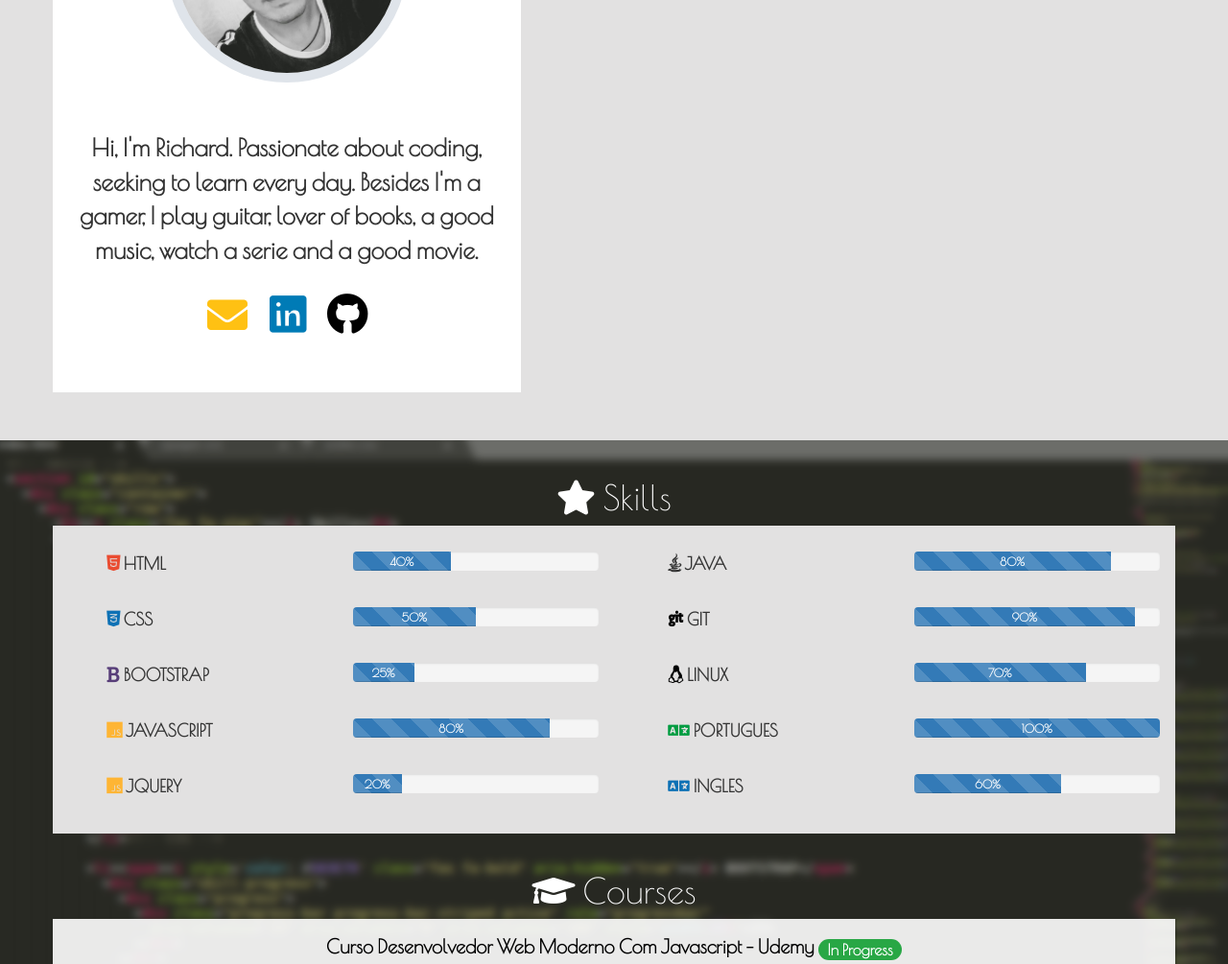
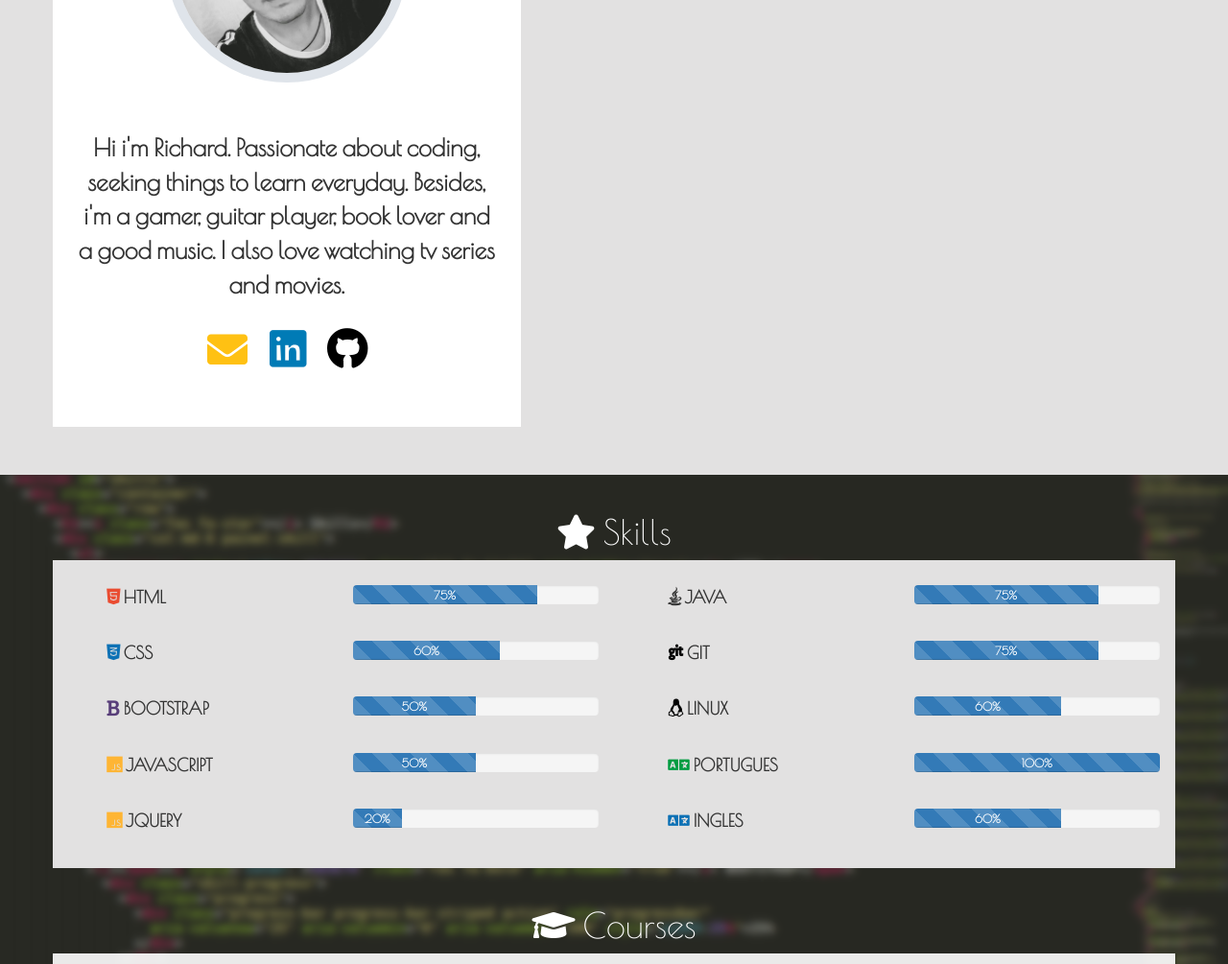
Before and after one commit to RichardJd/RichardJd.github.io, a plain HTML site: page index.html in a window 1280 px wide. Shown: the part 1180-2185 px from the top of the page at 96% size. Drawn offline with nearby package versions, Linux system fonts and the light colour scheme.

Commit message:
Alteracoes de porcentagens nas skills

```diff
--- a/index.html
+++ b/index.html
@@ -85,7 +85,7 @@
             <img class="profile-img" src="images/profile.jpg">
 
             <p>
-              Hi, I'm Richard. Passionate about coding, seeking to learn every day. Besides I'm a gamer, I play guitar, lover of books, a good music, watch a serie and a good movie.
+              Hi i'm Richard. Passionate about coding, seeking things to learn everyday. Besides, i'm a gamer, guitar player, book lover and a good music. I also love watching tv series and movies.
             </p>
 
             <ul class="social">
@@ -124,7 +124,7 @@
               <div class="skill-progress">
                 <div class="progress">
                   <div class="progress-bar progress-bar-striped active" role="progressbar"
-                    aria-valuenow="40" aria-valuemin="0" aria-valuemax="100" style="width:40%">40%
+                    aria-valuenow="75" aria-valuemin="0" aria-valuemax="100" style="width:75%">75%
                   </div>
                 </div>
               </div>
@@ -134,7 +134,7 @@
               <div class="skill-progress">
                 <div class="progress">
                   <div class="progress-bar progress-bar-striped active" role="progressbar"
-                    aria-valuenow="50" aria-valuemin="0" aria-valuemax="100" style="width:50%">50%
+                    aria-valuenow="60" aria-valuemin="0" aria-valuemax="100" style="width:60%">60%
                   </div>
                 </div>
               </div>
@@ -144,7 +144,7 @@
               <div class="skill-progress">
                 <div class="progress">
                   <div class="progress-bar progress-bar-striped active" role="progressbar"
-                    aria-valuenow="25" aria-valuemin="0" aria-valuemax="100" style="width:25%">25%
+                    aria-valuenow="50" aria-valuemin="0" aria-valuemax="100" style="width:50%">50%
                   </div>
                 </div>
               </div>
@@ -154,7 +154,7 @@
               <div class="skill-progress">
                 <div class="progress">
                   <div class="progress-bar progress-bar-striped active" role="progressbar"
-                    aria-valuenow="80" aria-valuemin="0" aria-valuemax="100" style="width:80%">80%
+                    aria-valuenow="50" aria-valuemin="0" aria-valuemax="100" style="width:50%">50%
                   </div>
                 </div>
               </div>
@@ -178,7 +178,7 @@
               <div class="skill-progress">
                 <div class="progress">
                   <div class="progress-bar progress-bar-striped active" role="progressbar"
-                    aria-valuenow="80" aria-valuemin="0" aria-valuemax="100" style="width:80%">80%
+                    aria-valuenow="75" aria-valuemin="0" aria-valuemax="100" style="width:75%">75%
                   </div>
                 </div>
               </div>
@@ -188,7 +188,7 @@
               <div class="skill-progress">
                 <div class="progress">
                   <div class="progress-bar progress-bar-striped active" role="progressbar"
-                    aria-valuenow="90" aria-valuemin="0" aria-valuemax="100" style="width:90%">90%
+                    aria-valuenow="75" aria-valuemin="0" aria-valuemax="100" style="width:75%">75%
                   </div>
                 </div>
               </div>
@@ -198,7 +198,7 @@
               <div class="skill-progress">
                 <div class="progress">
                   <div class="progress-bar progress-bar-striped active" role="progressbar"
-                    aria-valuenow="70" aria-valuemin="0" aria-valuemax="100" style="width:70%">70%
+                    aria-valuenow="60" aria-valuemin="0" aria-valuemax="100" style="width:60%">60%
                   </div>
                 </div>
               </div>
@@ -262,10 +262,10 @@
               </div>
             </li>
 
-            <li data-toggle="collapse" href="#course-git" role="button"
+            <li data-toggle="collapse" href="#course-cc" role="button"
               aria-expanded="false" aria-controls="course-cdwm" class="course">
               Ciência da computação - Faculdade Anhanguera de Rio Claro - SP
-              <div id="course-git" class="collapse">
+              <div id="course-cc" class="collapse">
                 <hr>
                 <!-- <img src="images/courses/certificado-git.jpg" alt="Certificado graduação"> -->
               </div>
```
